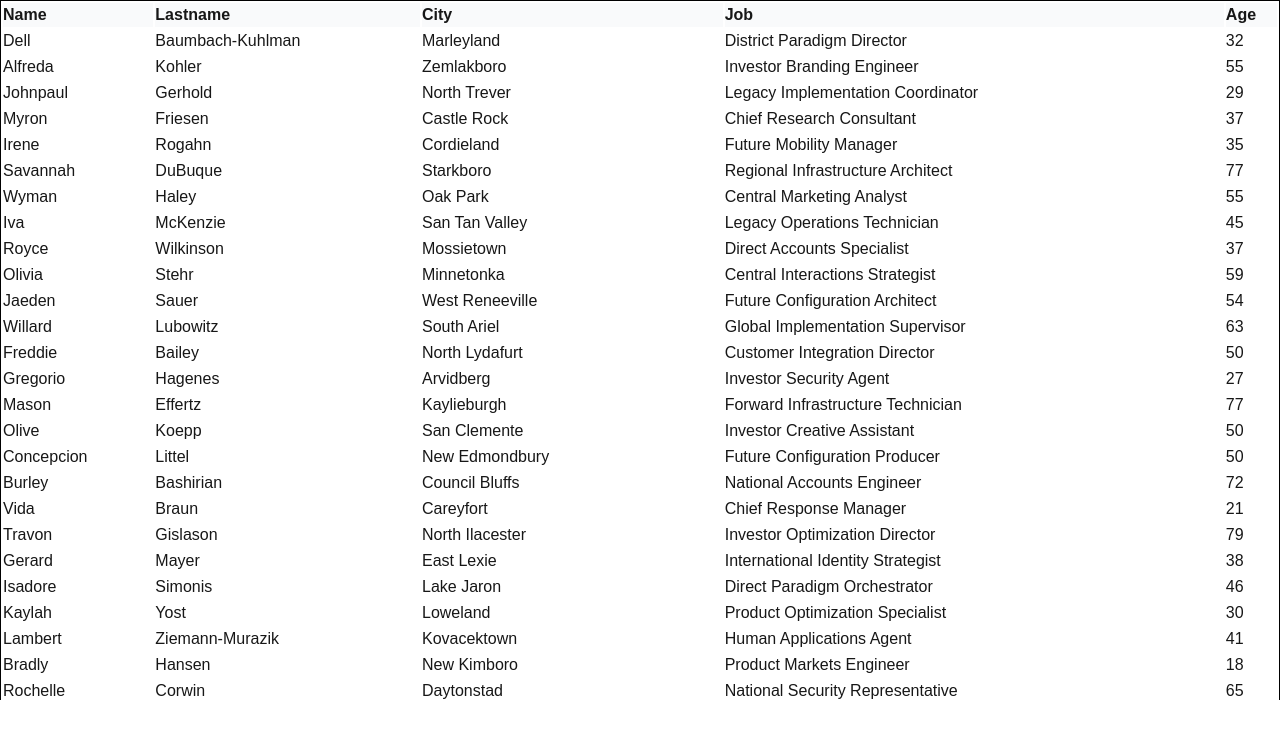
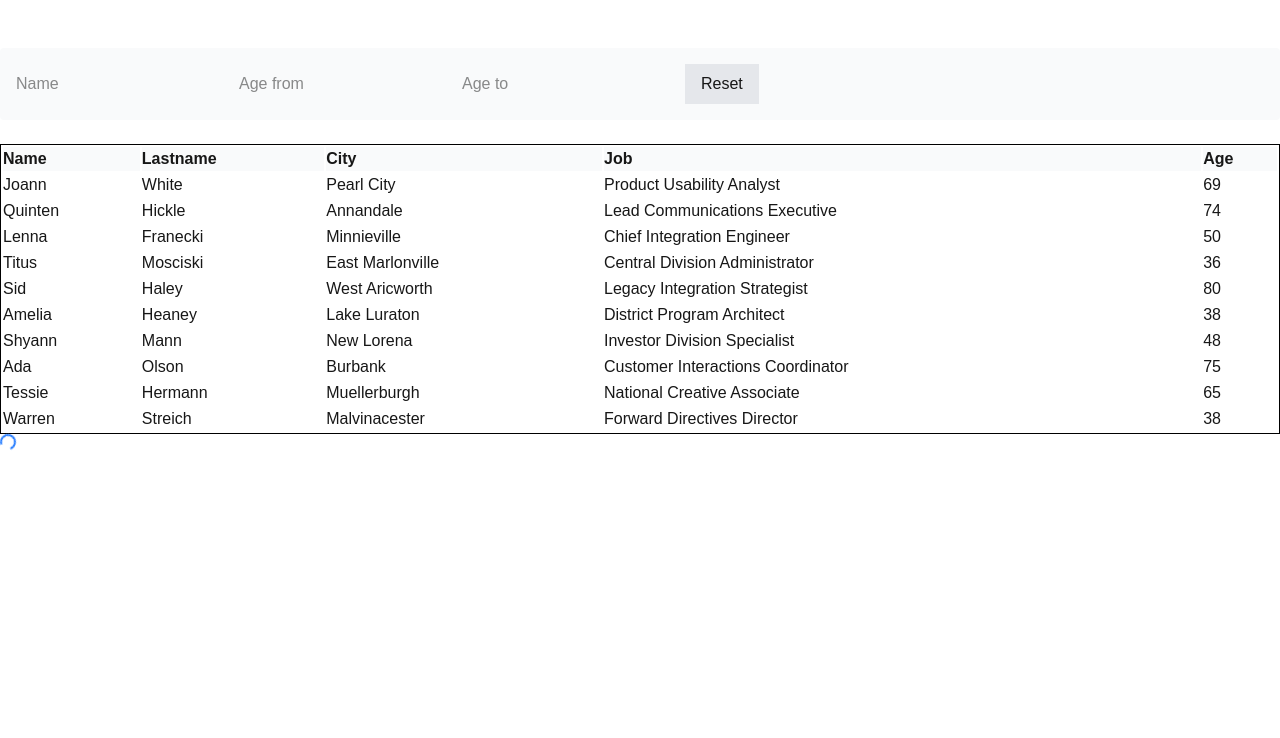
Before and after one commit to Gafafafa25/nextjs-test, a Next.js app: page / in a window 1280 px wide. Shown: the top 738 px of the page. Built offline with nearby package versions, Linux system fonts and the light colour scheme.

Commit message:
ClientTable.tsx changes

```diff
--- a/app/api/clients/route.ts
+++ b/app/api/clients/route.ts
@@ -2,21 +2,62 @@ import {faker} from "@faker-js/faker";
 import {NextResponse} from "next/server";
 
 
-export async function GET() {
+export async function GET(request: Request) {
+    const { searchParams } = new URL(request.url)
+
+    // пагинация
+    const page = parseInt(searchParams.get('page') || '1', 10)
+    const limit = parseInt(searchParams.get('limit') || '10', 10)
+
+    //фильтры
+    const nameQuery = searchParams.get('name')?.toLowerCase() || ''
+    const minAge = parseInt(searchParams.get('minAge') || '18', 10)
+    const maxAge = parseInt(searchParams.get('maxAge') || '80', 10)
+
+
+    await new Promise(resolve => setTimeout(resolve, 600))
+
+    const startIndex = (page - 1) * limit
+
     const count: number = 1000
     const clients = []
 
-    for (let i = 0; i < count; i++) {
+    // for (let i = 0; i < count; i++) {
+    for (let i = 0; i < limit; i++) {
         const client = {
-            id: i + 1,
+            id: startIndex + i + 1,
             firstName: faker.person.firstName(),
             lastName: faker.person.lastName(),
             city: faker.location.city(),
             job: faker.person.jobTitle(),
-            age: faker.number.int({min: 18, max: 80})
+            age: faker.number.int({min: minAge, max: maxAge})
+            // age: faker.number.int({min: 18, max: 80})
         }
         clients.push(client)
     }
 
-    return NextResponse.json(clients)
+    //фильтрация по имени
+    let filteredClients = clients.filter((client) =>
+        client.firstName.toLowerCase().includes(nameQuery))
+
+    //фильтрация по возрасту
+    filteredClients = clients.filter((client) =>
+    client.age >= minAge && client.age <= maxAge)
+
+    //пагинация на отфильтрованном массиве
+    const paginatedClients = filteredClients.slice(startIndex, startIndex + limit)
+
+    // return NextResponse.json(clients)
+    return NextResponse.json({
+        data: paginatedClients,
+        page,
+        limit,
+        total: filteredClients.length
+    })
+    // return NextResponse.json({
+    //     data: clients,
+    //     page,
+    //     limit,
+    //     total: count
+    // })
 }
--- a/app/components/ClientTable.tsx
+++ b/app/components/ClientTable.tsx
@@ -1,51 +1,181 @@
 "use client"
 
-import {useEffect, useState} from "react";
+import {useEffect, useRef, useState} from "react";
 import {Client} from "@/app/types/client";
-import {useInView} from "react-intersection-observer";
+
+// import {useInView} from "react-intersection-observer";
+
+interface ApiResponse {
+    data: Client[];
+    page: number;
+    limit: number;
+    total: number;
+}
 
 export default function ClientTable() {
-    const [clients, setClients] = useState([])
-    // const [currentPage, setCurrentPage] = useState(1)
-    // const itemsPerPage = 10
+    const [clients, setClients] = useState<Client[]>([])
+    const [currentPage, setCurrentPage] = useState(1)
+    const [loading, setLoading] = useState(false)
+    const [hasMoreData, setHasMoreData] = useState(true)
 
-    useEffect(() => {
-        async function fetchClients() {
+    //фильтр
+    const [filters, setFilters] = useState({
+        name: '',
+        minAge: '',
+        maxAge: ''
+    })
+
+    const observerElementRef = useRef<HTMLDivElement>(null);
+
+    const fetchClients = async () => {
+        setLoading(true)
         try {
-                const response = await fetch("/api/clients")
+            //формируем url
+            const url = new URL('/api/clients', window.location.origin)
+            url.searchParams.set('page', String(currentPage))
+            url.searchParams.set('limit', '10')
 
-                if (!response.ok) throw new Error('Fetch error')
+            if (filters.name) url.searchParams.set('name', filters.name)
+            if (filters.minAge) url.searchParams.set('minAge', filters.minAge)
+            if (filters.maxAge) url.searchParams.set('maxAge', filters.maxAge)
 
-                const data = await response.json()
-                setClients(data)
+            const res = await fetch(url.toString())
+            const data: ApiResponse = await res.json()
+
+            //при первой загрузке очищаем список, иначе подгружаем
+            setClients((prev) => (currentPage === 1 ? data.data : [...prev, ...data.data]))
+
+            // const res = await fetch(`/api/clients?page=${currentPage}&limit=10`)
+            // const data: ApiResponse = await res.json()
+
+            // setClients((prev) => [...prev, ...data.data])
+
+            if (data.data.length < data.limit) {
+                setHasMoreData(false)
+            } else {
+                setHasMoreData(true)
+            }
+
         } catch (error) {
-                console.error(error)
+            console.log(error, "load error")
+        } finally {
+            setLoading(false)
         }
     }
 
+    //загрузка при изменении фильтров или страницы
+    useEffect(() => {
+        //возвращаем на первую страницу
+        if (currentPage !== 1) {
+            setCurrentPage(1)
+            return
+        }
         fetchClients()
-    }, [])
+    }, [filters, currentPage])
+
+
+    // useEffect(() => {
+    //     if (clients.length === 0) {
+    //         fetchClients()
+    //     }
+    // }, [])
+
+    //observer для бесконечного скролла
+    useEffect(() => {
+        if (!hasMoreData || loading) return
+
+        const observer = new IntersectionObserver((entries) => {
+                const firstEntry = entries[0]
+                if (firstEntry.isIntersecting) {
+                    setCurrentPage((prevPage) => prevPage + 1)
+                }
+            }, {rootMargin: '0px 0px 150px 0px'}
+        )
+        if (observerElementRef.current) {
+            observer.observe(observerElementRef.current)
+        }
+
+        return () => {
+            if (observerElementRef.current) {
+                observer.unobserve(observerElementRef.current)
+            }
+        }
+    }, [hasMoreData, loading])
+
+    // useEffect(() => {
+    //     if (currentPage > 1) {
+    //         fetchClients()
+    //     }
+    // }, [currentPage])
+
+    if (loading && clients.length === 0) {
+        return <div className="p-8 text-center text-gray-500">Loading clients</div>
+    }
+
+    // const itemsPerPage = 10
+
+    // const handleReset = () => {
+    //     setNameFilter("")
+    //     setAgeFromFilter("")
+    //     setAgeToFilter("")
+    // }
+
 
     // const totalPages = Math.ceil(clients.length / itemsPerPage)
     // const startIdx = (currentPage - 1) * itemsPerPage
     // const startIdx = currentPage - 1
     // const currentClients = clients.slice(startIdx, startIdx + itemsPerPage)
 
-    const {ref, inView} = useInView({
-        threshold: 0.1,
-        triggerOnce: true // подгружает порционно
-    })
 
-    useEffect(() => {
-        if (!inView) return
-    }, [inView])
+    // только для клиента
+    // const {ref, inView} = useInView({
+    //     threshold: 0.1,
+    //     triggerOnce: true // подгружает порционно
+    // })
+    //
+    // useEffect(() => {
+    //     if (!inView) return
+    // }, [inView])
 
 
     return (
-        <div
-            ref={ref}
-            style={{maxHeight: '700px', overflowY: 'auto'}}>
-            {/*<div className="overflow-x-auto mt-6">*/}
+        // <div
+        //     ref={ref}
+        //     style={{maxHeight: '700px', overflowY: 'auto'}}>
+        // <div className="p-6 max-w-7xl mx-auto">
+        // <div className="p-6 max-w-7xl mx-auto">
+            <div className="overflow-x-auto mt-6">
+            <div className="mt-6">
+                <div className="flex flex-col md:flex-row gap-4 mb-6 p-4 bg-gray-50 rounded">
+                    <input
+                        type="text"
+                        placeholder="Name"
+                        value={filters.name}
+                        onChange={(e) =>
+                            setFilters({...filters, name: e.target.value})}
+                    />
+                    <input
+                        type="number"
+                        placeholder="Age from"
+                        value={filters.minAge}
+                        onChange={(e) =>
+                            setFilters({...filters, minAge: e.target.value})}
+                    />
+                    <input
+                        type="number"
+                        placeholder="Age to"
+                        value={filters.maxAge}
+                        onChange={(e) =>
+                            setFilters({...filters, maxAge: e.target.value})}
+                    />
+                    {/*//todo: handleReset*/}
+                    <button
+                        type="button"
+                        // onClick={handleReset}
+                        className="px-4 py-2 bg-gray-200"
+                    >Reset
+                    </button>
+                </div>
                 <table className="w-full border-separate border border-black text-left">
                     <thead className="bg-gray-50">
                     <tr>
@@ -57,7 +187,6 @@ export default function ClientTable() {
                     </tr>
                     </thead>
                     <tbody className="">
-                {/*{currentClients.map((client: Client) => (*/}
                     {clients.map((client: Client) => (
                         <tr key={client.id}>
                             <td>{client.firstName}</td>
@@ -70,6 +199,24 @@ export default function ClientTable() {
                     }
                     </tbody>
                 </table>
+
+                {/*//если остались данные - подгружаем их*/}
+                {hasMoreData && (
+                    <div ref={observerElementRef} className="h-12 w-full">
+                        {loading ? (
+                            <div
+                                className="w-4 h-4 border-2 border-blue-500 border-t-transparent rounded-full animate-spin">
+                            </div>
+                        ) : (
+                            <span className="text-gray-500 text sm">Scroll down to load...</span>
+                        )}
+                    </div>
+                )}
+
+                {/*//все данные загружены*/}
+                {!hasMoreData && !loading && (
+                    <div>All clients are loaded.</div>
+                )}
                 {/*<div>*/}
                 {/*<span>Page {currentPage} of {totalPages}</span>*/}
                 {/*<button onClick={() => setCurrentPage((page) => Math.max(page - 1, 1))}*/}
@@ -83,5 +230,6 @@ export default function ClientTable() {
                 {/*</button>*/}
                 {/*</div>*/}
             </div>
+        </div>
     )
 }
```
Lines whose indentation alone changed are shown as unchanged.
